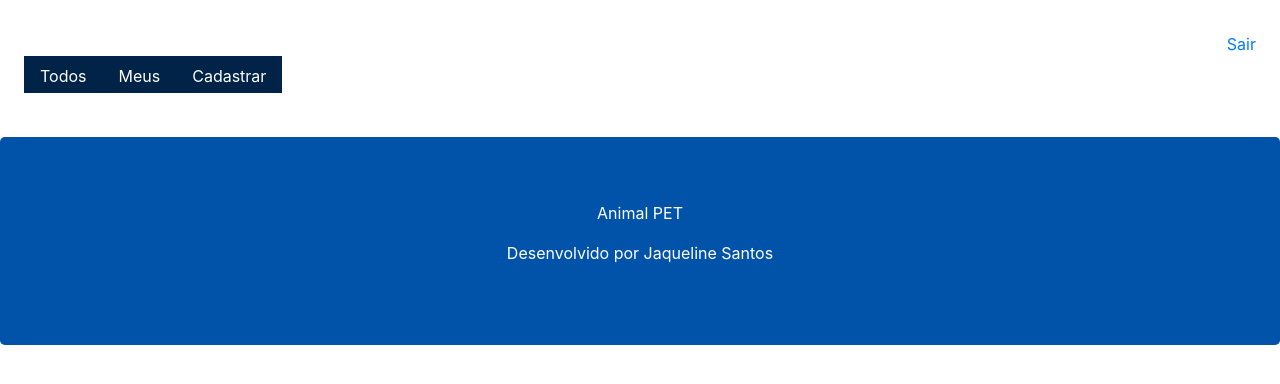
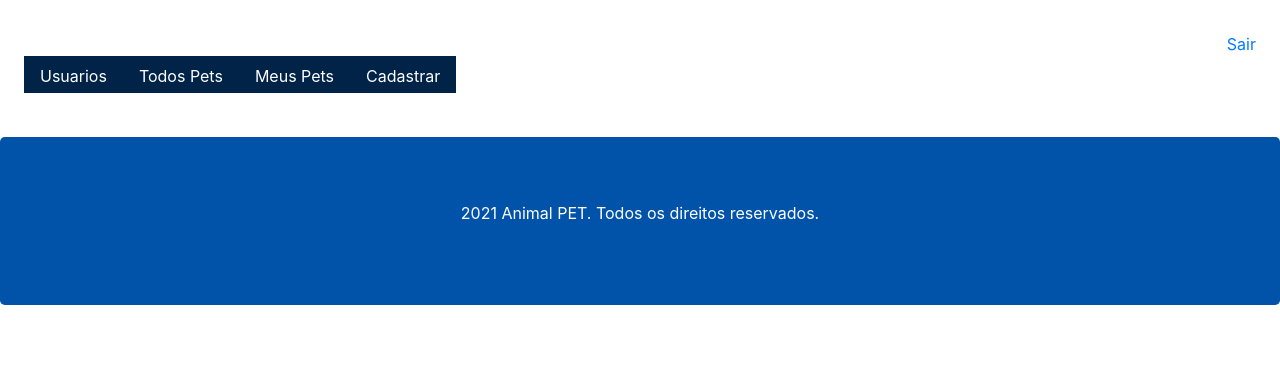
Before and after one commit to Jaquelinesa82/adocao_pet, a Django app: page /pet/all/ in a window 1280 px wide. Shown: the part 224-608 px from the top of the page. Run offline with Django 3.2, Linux system fonts and the light colour scheme; the visitor is signed in with stand-in values (Sample User, id 1); data that the repository does not hold is empty; some libraries are stand-ins or nearby versions.

Commit message:
Inserido campo usuario

```diff
--- a/sos_animal/templates/model-footer.html
+++ b/sos_animal/templates/model-footer.html
@@ -1,6 +1,7 @@
 <div class="jumbotron footer text-center" style="margin-bottom:0;
                                                  background-color: #0053a9;
                                                  color: white">
-    <p>Animal PET</p>
-    <p>Desenvolvido por Jaqueline Santos</p>
+
+
+    <p>{% now 'Y' %} Animal PET. Todos os direitos reservados.</p>
 </div>
--- a/sos_animal/templates/model-header.html
+++ b/sos_animal/templates/model-header.html
@@ -1,10 +1,12 @@
 <title>Animal PET</title>
 <meta charset="utf-8">
 <meta name="viewport" content="width=device-width, initial-scale=1">
+
 <link rel="stylesheet" href="https://maxcdn.bootstrapcdn.com/bootstrap/4.1.3/css/bootstrap.min.css">
 <script src="https://ajax.googleapis.com/ajax/libs/jquery/3.3.1/jquery.min.js"></script>
 <script src="https://cdnjs.cloudflare.com/ajax/libs/popper.js/1.14.3/umd/popper.min.js"></script>
 <script src="https://maxcdn.bootstrapcdn.com/bootstrap/4.1.3/js/bootstrap.min.js"></script>
+
 <style>
     #menu a {
         color: #FFF;
@@ -25,6 +27,7 @@
         color: white;
         background-image: linear-gradient(blue, #00366e );
     }
+
 </style>
 
 <div class="jumbotron header text-center">
@@ -37,10 +40,13 @@
 <div id="menu">
     <ul class="nav ml-4">
         <li class="nav-item">
-            <a class="nav-link" href="/pet/all/">Todos</a>
+            <a class="nav-link" href="/pet/user_cad/">Usuarios</a>
         </li>
         <li class="nav-item">
-            <a class="nav-link" href="/pet/user/">Meus</a>
+            <a class="nav-link" href="/pet/all/">Todos Pets</a>
+        </li>
+        <li class="nav-item">
+            <a class="nav-link" href="/pet/user/">Meus Pets</a>
         </li>
         <li class="nav-item">
             <a class="nav-link" href="/pet/register/">Cadastrar</a>
--- a/sos_animal/urls.py
+++ b/sos_animal/urls.py
@@ -6,13 +6,14 @@ from django.views.generic import RedirectView
 app_name = 'sos_animal'
 urlpatterns = [
     path('login/', views.login_user),
+    path('logout/', views.logout_user),
     path('login/submit', views.submit_login),
-    path('logout/', views.logout_user),
     path('', RedirectView.as_view(url='pet/all/')),
     path('pet/all/', views.list_all_pet),
     path('pet/user/', views.list_user_pet),
     path('pet/detail/<slug:id>/', views.pet_detail),
     path('pet/register/', views.register_pet),
     path('pet/register/submit', views.register_submit),
+    path('pet/user_cad/', views.user_cadastrados),
     path('pet/delete/<slug:id>/', views.delete_pet),
 ]
--- a/sos_animal/views.py
+++ b/sos_animal/views.py
@@ -7,10 +7,28 @@ from .models import Pet
 from django.contrib.auth import logout
 
 
+def login_user(request):
+    return render(request, 'login.html')
+
+
 @login_required(login_url='/login/')
 def logout_user(request):
     logout(request)
     return redirect('/')
+
+
+@csrf_protect
+def submit_login(request):
+    if request.POST:
+        email = request.POST['email']
+        password = request.POST['password']
+        user = authenticate(email=email, password=password)
+        if user is not None:
+            login(request, user)
+            return redirect('/pet/all/')
+        else:
+            messages.error(request, 'Email/Senha inválidos. Favor tentar novamente.')
+    return redirect('/login/')
 
 
 @login_required(login_url='/login/')
@@ -75,19 +93,7 @@ def delete_pet(request, id):
     return redirect('/')
 
 
-def login_user(request):
-    return render(request, 'login.html')
+@login_required(login_url='/login/')
+def user_cadastrados(request):
 
-
-@csrf_protect
-def submit_login(request):
-    if request.POST:
-        email = request.POST['email']
-        password = request.POST['password']
-        user = authenticate(email=email, password=password)
-        if user is not None:
-            login(request, user)
-            return redirect('/pet/all/')
-        else:
-            messages.error(request, 'Email/Senha inválidos. Favor tentar novamente.')
-    return redirect('/login/')
+    return render(request, 'user_cad.html')
```
Also changed, not shown: sos_animal/templates/user_cad.html (added, +7 -0 lines).
